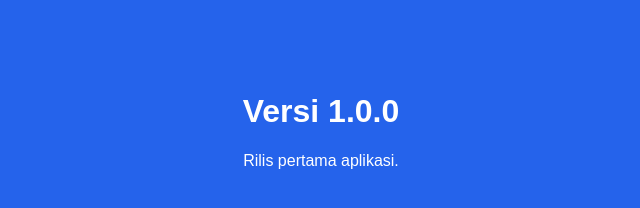
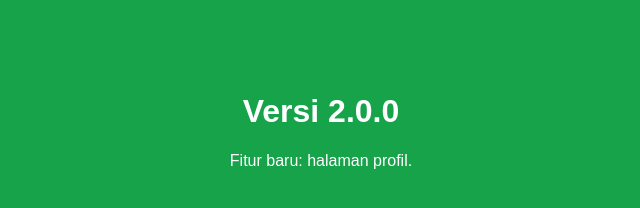
Before and after one commit to Zeraphys57/demo-rollback-cicd, a plain HTML site: page site/index.html in a window 1280 px wide. Shown: the whole page, without its empty margins (319-959 px from the left). Drawn offline with Linux system fonts and the light colour scheme.

Commit message:
Release v2.0.0

```diff
--- a/site/index.html
+++ b/site/index.html
@@ -5,11 +5,11 @@
   <meta name="viewport" content="width=device-width, initial-scale=1">
   <title>Demo Rollback CI/CD</title>
   <style>
-    body { font-family: sans-serif; text-align: center; padding: 4rem 1rem; color: #fff; background: #2563eb; }
+    body { font-family: sans-serif; text-align: center; padding: 4rem 1rem; color: #fff; background: #16a34a; }
   </style>
 </head>
 <body>
-  <h1>Versi 1.0.0</h1>
-  <p>Rilis pertama aplikasi.</p>
+  <h1>Versi 2.0.0</h1>
+  <p>Fitur baru: halaman profil.</p>
 </body>
 </html>
```
